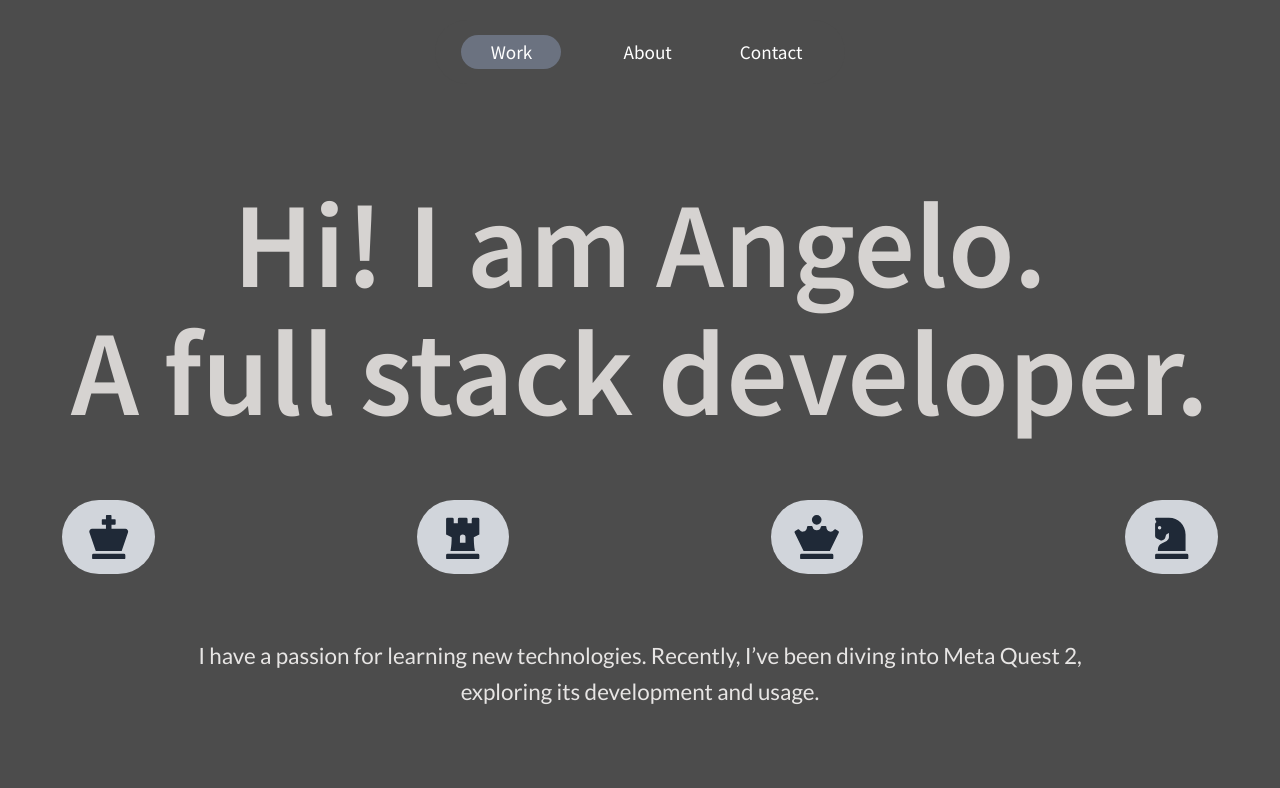
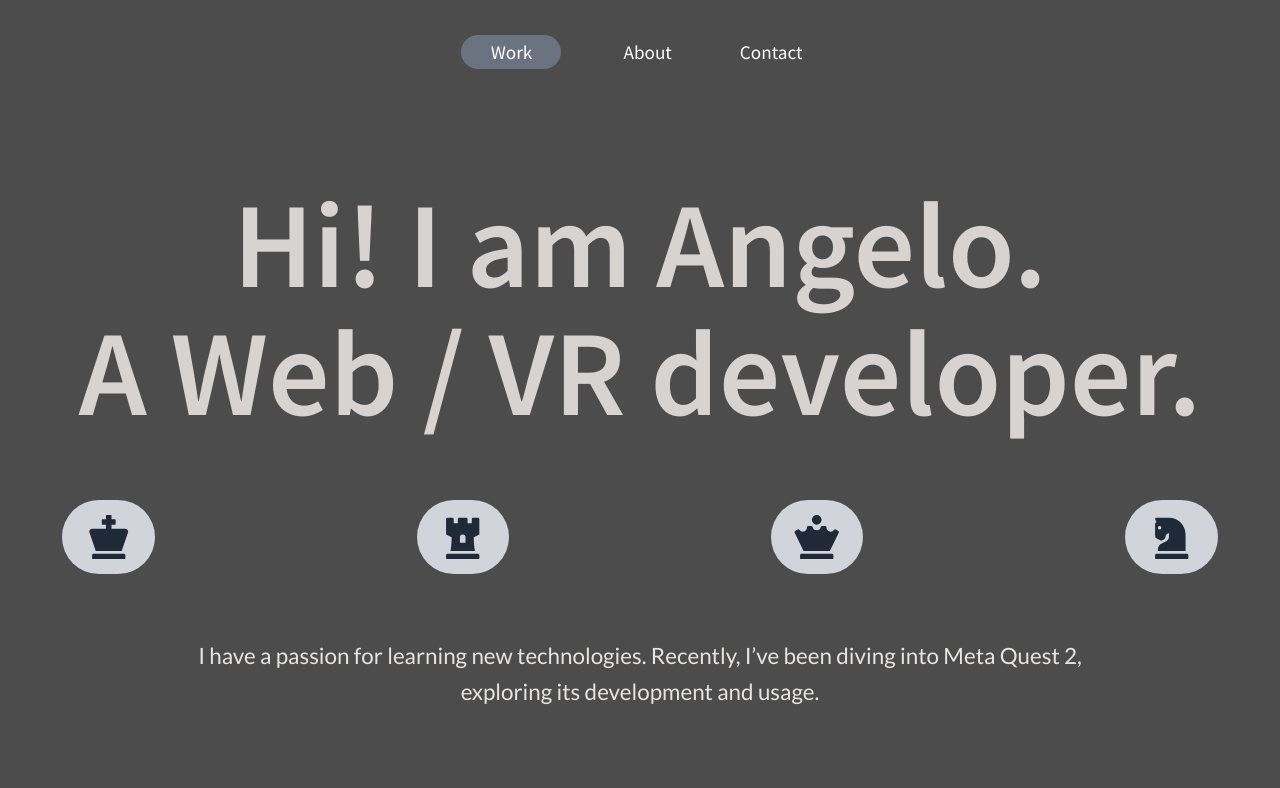
Before and after one commit to Angelinis/About-me-HTML-CSS-Project, a React (Vite) app in the folder about-me-page/: page / in a window 1280 px wide. Shown: the top 788 px of the page. Built offline with nearby package versions, Linux system fonts and the light colour scheme.

Commit message:
Edited webpage

```diff
--- a/about-me-page/src/pages/Home.jsx
+++ b/about-me-page/src/pages/Home.jsx
@@ -62,7 +62,7 @@ return (
       <Container>
 
         <PageHeader children={"Hi! I am Angelo."}/>
-        <PageHeader children={"A full stack developer."}/>
+        <PageHeader children={"A Web / VR developer."}/>
 
         <FigureContainer>
           <FigureBackground><FaChessKing/></FigureBackground>
```
Also changed, not shown: 1 other file (tests, documents, lock files or other folders).
